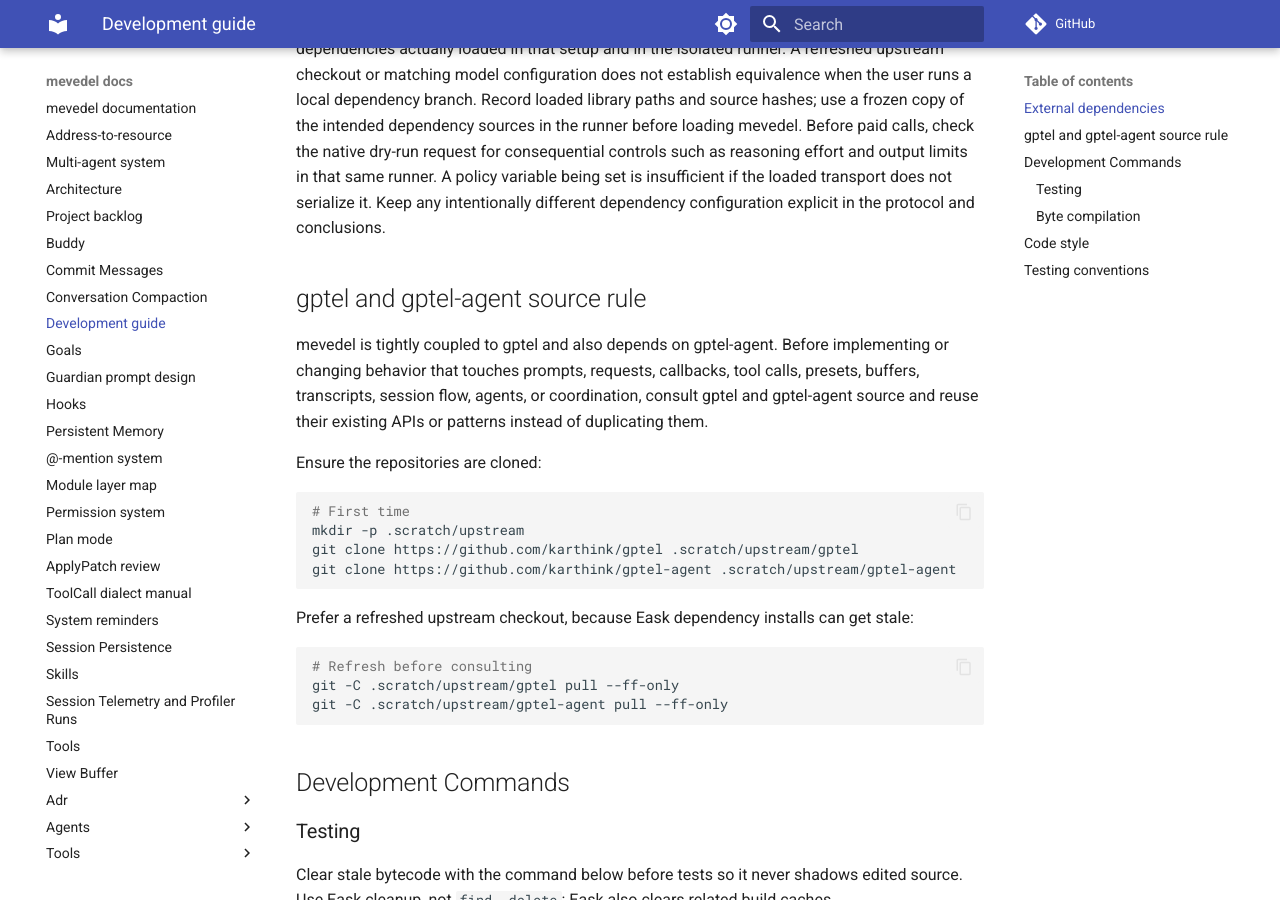
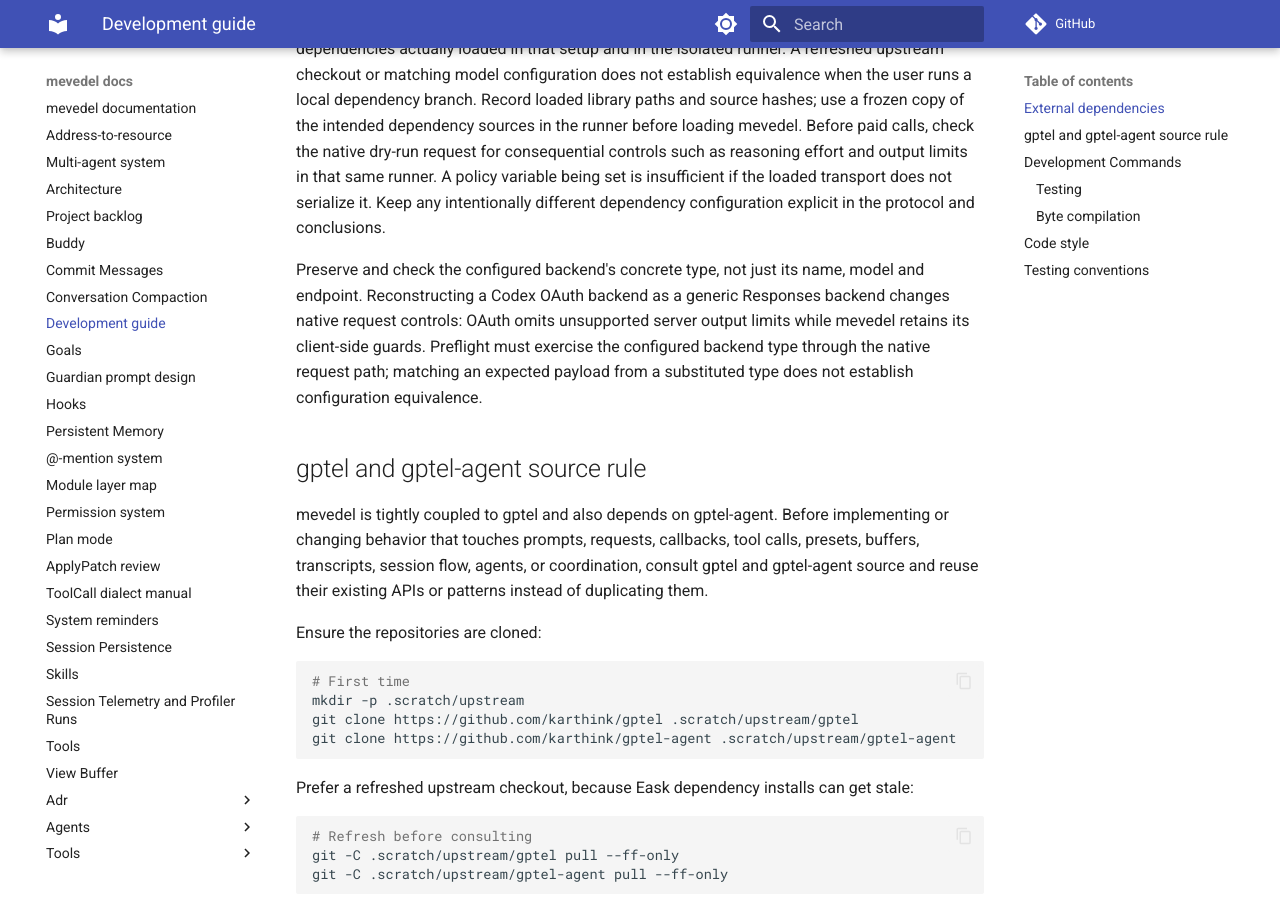
Before and after one commit to FrauH0lle/mevedel, an MkDocs documentation site: the page built from docs/development.md, in a window 1280 px wide and 900 px high, scrolled down 476 px. Built offline with MkDocs 1.6.1 and Material for MkDocs 9.7.7, drawn with Linux system fonts in a browser that asks for light colours; comment, search, counter and statistics services are not loaded.

Commit message:
docs(development): Preserve configured backend types in experiments

```diff
--- a/docs/development.md
+++ b/docs/development.md
@@ -25,6 +25,13 @@
 limits in that same runner. A policy variable being set is insufficient if the
 loaded transport does not serialize it. Keep any intentionally different
 dependency configuration explicit in the protocol and conclusions.
+
+Preserve and check the configured backend's concrete type, not just its name,
+model and endpoint. Reconstructing a Codex OAuth backend as a generic Responses
+backend changes native request controls: OAuth omits unsupported server output
+limits while mevedel retains its client-side guards. Preflight must exercise the
+configured backend type through the native request path; matching an expected
+payload from a substituted type does not establish configuration equivalence.
 
 ## gptel and gptel-agent source rule
 
```
